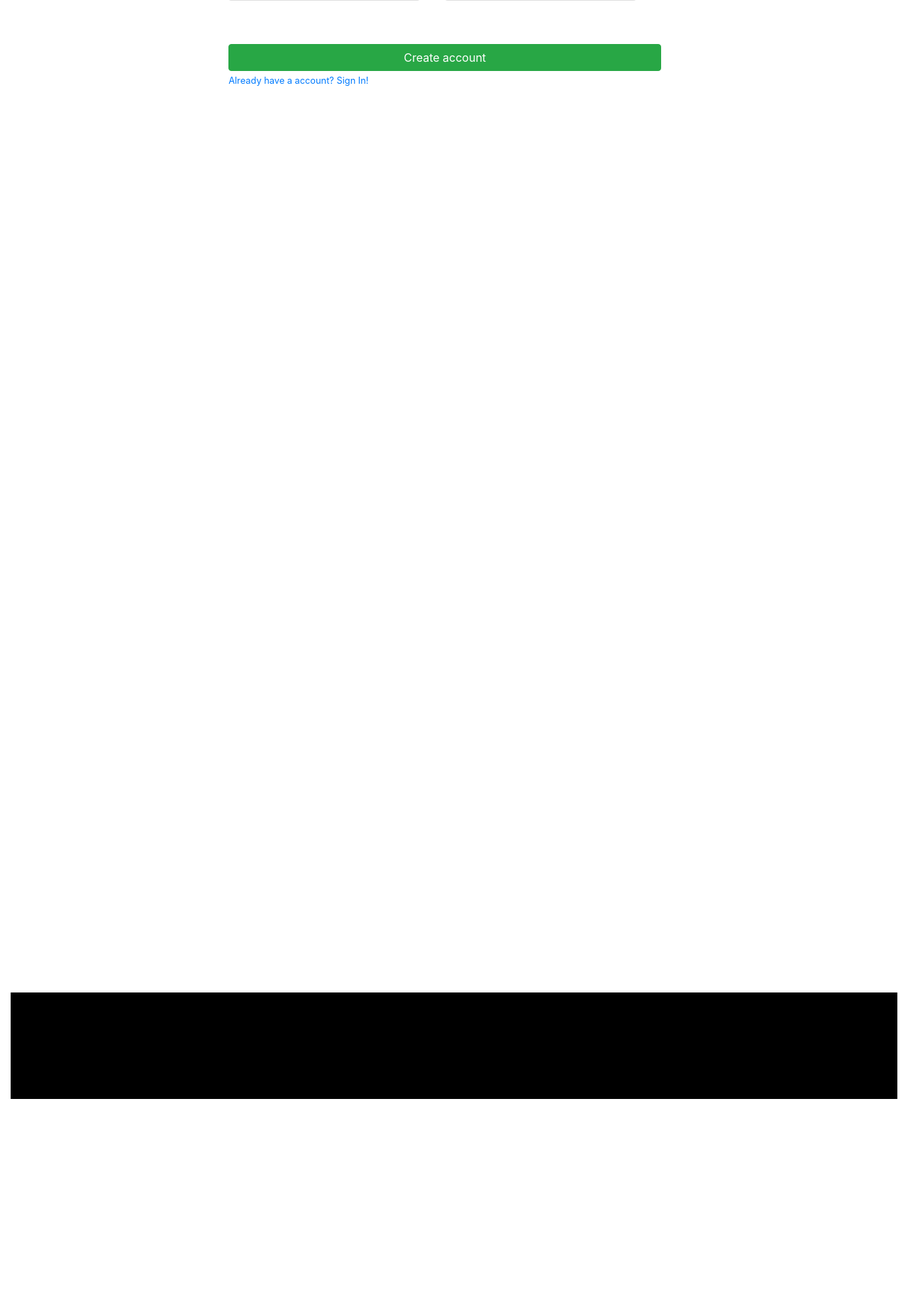
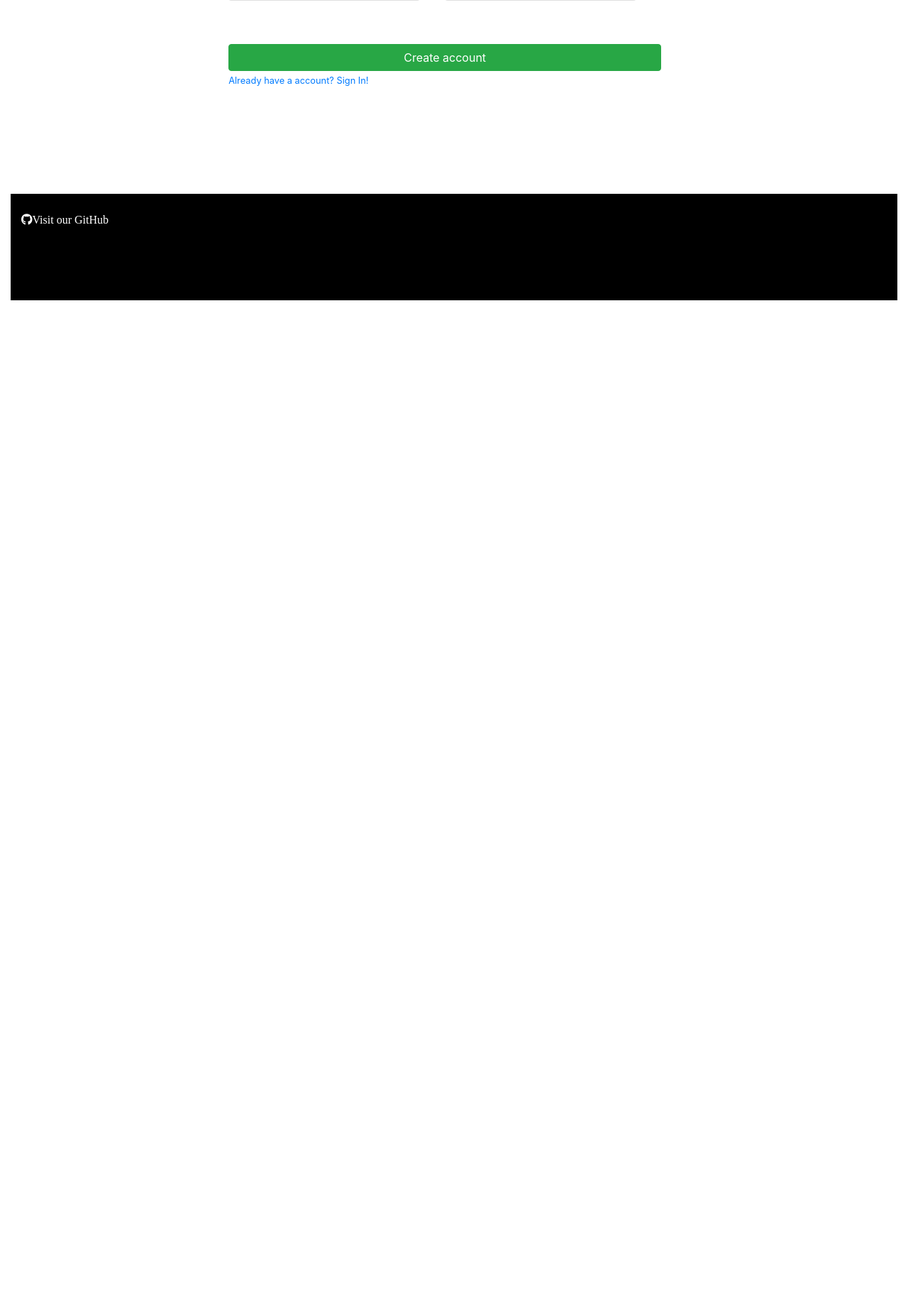
Before and after one commit to GiullianoRossi1987/lpgp-new, a PHP site: page /docs/create_account.html in a window 1280 px wide. Shown: the part 1686-3520 px from the top of the page at 71% size. After the commit the page ends 2109 px from the top, so only its background shows below. Run offline with PHP 8.4, Linux system fonts and the light colour scheme; some libraries are stand-ins or nearby versions.

Commit message:
Created new Footer div, implementing it for the next branches

```diff
--- a/create_account.html
+++ b/create_account.html
@@ -130,7 +130,7 @@
                                     </div>
                                     <div class="row justify-content-end">
                                         <label class="pti-label help-show btn btn-primary btn-block" data-target="user-help">
-                                            <input type="radio" name="account-mode" value="normal-user" checked style="display: none;">
+                                            <input type="radio" name="account-mode" value="normal-user" style="display: none;" data-toggle="button">
                                             Select
                                         </label>
                                     </div>
@@ -138,8 +138,8 @@
                             </div>
                             <div class="col-md-5 align-items-stretch prof-type-item">
                                 <h1>Proprietary</h1>
-                                <label class="pti-label help-show" data-target="user-help">
-                                    <input type="radio" name="account-mode" value="normal-user" checked>
+                                <label class="pti-label help-show btn btn-block btn-primary active" data-target="user-help">
+                                    <input type="radio" name="account-mode" value="normal-user" checked data-toggle="button" style="display: none;">
                                     <span>Select</span>
                                 </label>
                             </div>
@@ -206,9 +206,9 @@
         </div>
     </div>
     <br>
-    <div class="footer-container container footer">
-        <div class="footer-row row">
-            <div class="footer col-12" style="height: 150px; background-color: black; margin-top: 90%; max-width: 100%; left: 0;">
+    <footer class="footer container-fluid" >
+        <div class="row">
+            <div class="col-md-12 footer-main">
                 <div class="social-options-grp">
                     <div class="social-option">
                         <a href="https://github.com/GiullianoRossi1987" target="_blanck" id="github" class="social-option-footer">
@@ -225,7 +225,7 @@
                 </div>
             </div>
         </div>
-    </div>
+    </footer>
     <!-- Scripts -->
     <script src="jquery/lib/jquery-3.4.1.min.js"></script>
     <script src="https://cdnjs.cloudflare.com/ajax/libs/popper.js/1.12.9/umd/popper.min.js" integrity="sha384-ApNbgh9B+Y1QKtv3Rn7W3mgPxhU9K/ScQsAP7hUibX39j7fakFPskvXusvfa0b4Q" crossorigin="anonymous"></script>
--- a/create_account.php
+++ b/create_account.php
@@ -196,12 +196,6 @@ else if($_POST['account-mode'] == "proprietary"){
             $("#upload-img-input").show();
             $("#default-img").attr("checked", false);
         });
-
-        $(document).scroll(function(){
-            $(".header-container").toggleClass("scrolled", $(this).scrollTop() > $(".header-container").height());
-            $(".default-btn-header").toggleClass("default-btn-header-scrolled", $(this).scrollTop() > $(".header-container").height());
-            $(".opts").toggleClass("opts-scrolled", $(this).scrollTop() > $(".header-container").height());
-        });
     </script>
 </body>
 </html>
--- a/css/new-layout.css
+++ b/css/new-layout.css
@@ -416,18 +416,17 @@
     Footer fix
 */
 .footer-container{
-    max-width: 100% !important;
-    position: relative !important;
-    margin-top: 100%;
+    margin-top: 10%;
 }
 
-.footer{
+.footer-main{
     position: relative !important;
     background-color: black;
     height: 150px;
+    margin-top: 10%;
 }
 
-.footer a{
+.footer-main a{
     color: white;
     font-family: Cantarell;
 }
```
